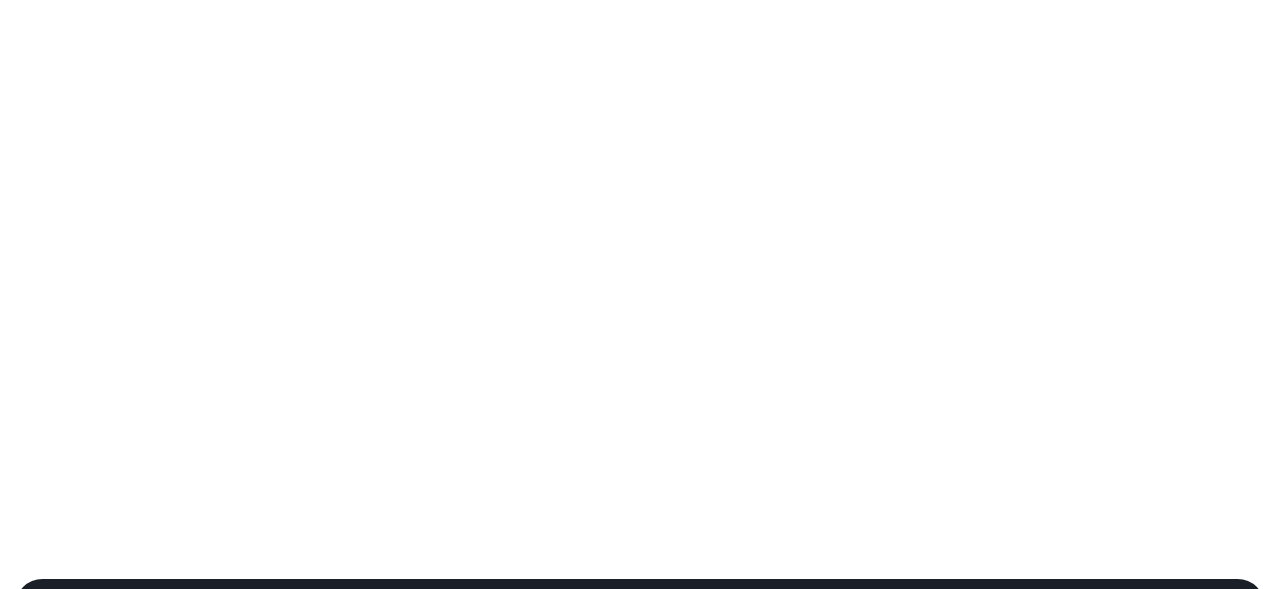
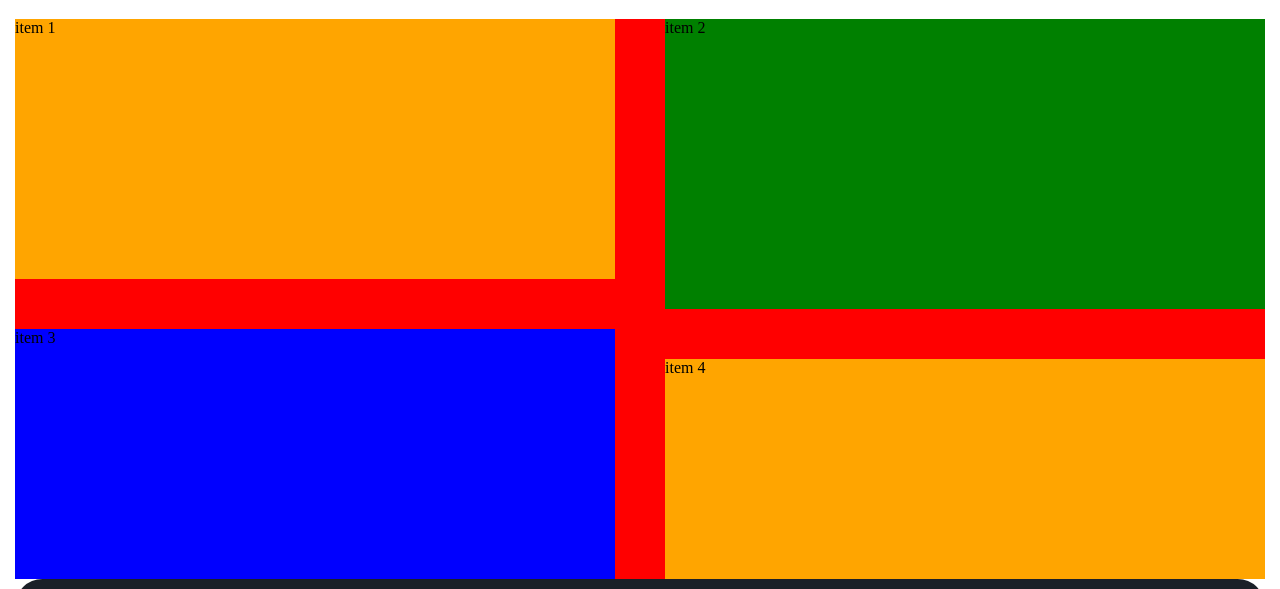
Before and after one commit to DiegoFernandoMarinL/ecommerCampusM1, a plain HTML site: page index.html in a window 1280 px wide. Shown: the part 156-745 px from the top of the page. Drawn offline with Linux system fonts and the light colour scheme; a web font is replaced by a local one.

Commit message:
feat: :sparkles: Se ha realizado una maquetación en cajas para el contenido del catálogo
Se ha creado la maquetación base para agregar el contenido del catálogo, con su respectivo diseño inicial

```diff
--- a/css/style.css
+++ b/css/style.css
@@ -145,3 +145,28 @@ body {
     width: 24px;
     height: 24px;
 }
+.main__article {
+    background: red;
+    height: 70vh;
+    margin-top: 15px;
+    display: flex;
+    flex-wrap: wrap;
+    justify-content: space-between;
+    overflow-y: scroll;
+}
+.main__article section {
+    background: green;
+    width: 48%;
+    height: 290px;
+    margin-bottom: 4%;
+}
+.main__article section:nth-child(4n+1),
+.main__article section:nth-child(4n+4){
+    background: orange;
+    height: 260px;
+}
+.main__article section:nth-child(4n-1){
+    background: blue;
+    position: relative;
+    top: -30px;
+}
--- a/index.html
+++ b/index.html
@@ -56,6 +56,20 @@
                 </li>
             </ul>
         </nav>
+        <article class="main__article">
+            <section>item 1</section>
+            <section>item 2</section>
+            <section>item 3</section>
+            <section>item 4</section>
+            <section>item 5</section>
+            <section>item 6</section>
+            <section>item 7</section>
+            <section>item 8</section>
+            <section>item 9</section>
+            <section>item 10</section>
+            <section>item 11</section>
+            <section>item 12</section>
+        </article>
     </main>
     <footer class="footer">
         <ul class="footer__ul">
```
